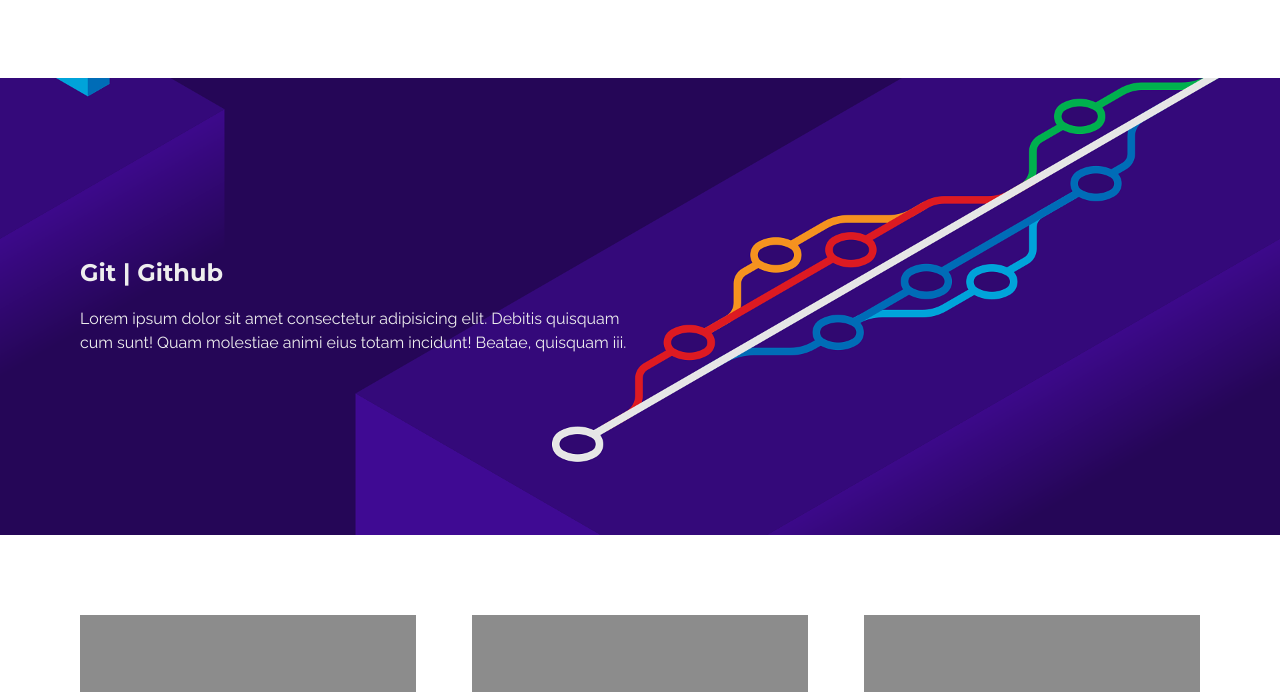
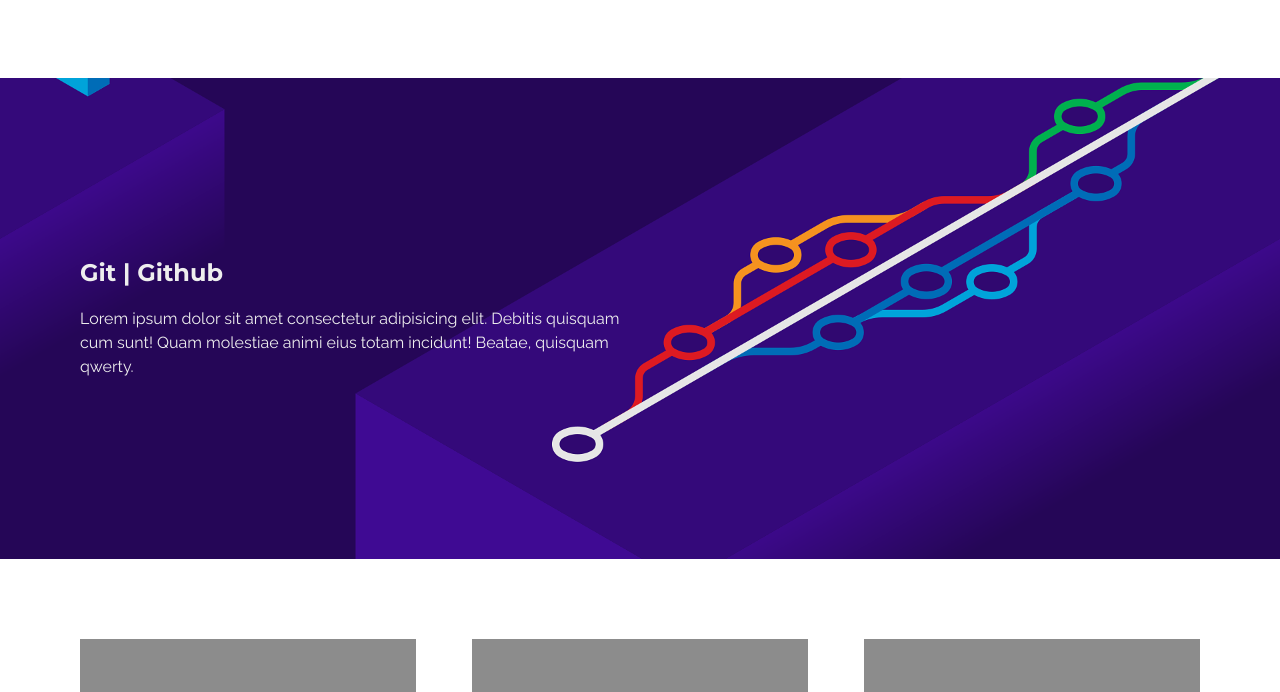
Before and after one commit to przemyslawjakubas24/codelab24, a plain HTML site: page index.html in a window 1280 px wide. Shown: the part 76-768 px from the top of the page. Drawn offline with Linux system fonts and the light colour scheme.

Commit message:
Commit test2 crlf

```diff
--- a/index.html
+++ b/index.html
@@ -23,7 +23,7 @@
                 <h2>Git | Github</h2>
                 <p>Lorem ipsum dolor sit amet consectetur adipisicing elit. Debitis quisquam cum sunt! Quam
                     molestiae
-                    animi eius totam incidunt! Beatae, quisquam iii.</p>
+                    animi eius totam incidunt! Beatae, quisquam qwerty.</p>
             </div>
         </section>
         <section class="content">
--- a/sass/partials/_layout.scss
+++ b/sass/partials/_layout.scss
@@ -1,4 +1,4 @@
-// Layout styles
+// Layout styles //
 @use './core' as *;
 
 // General styles
```
